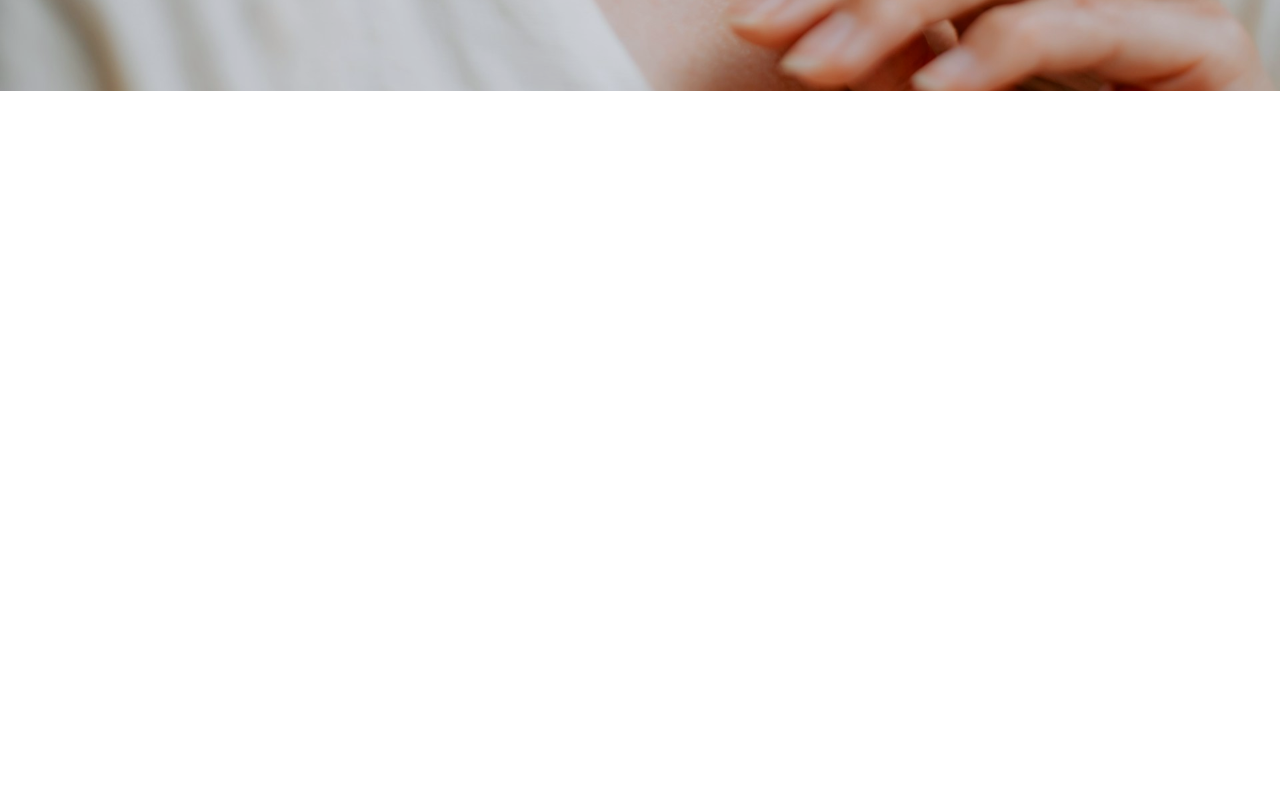
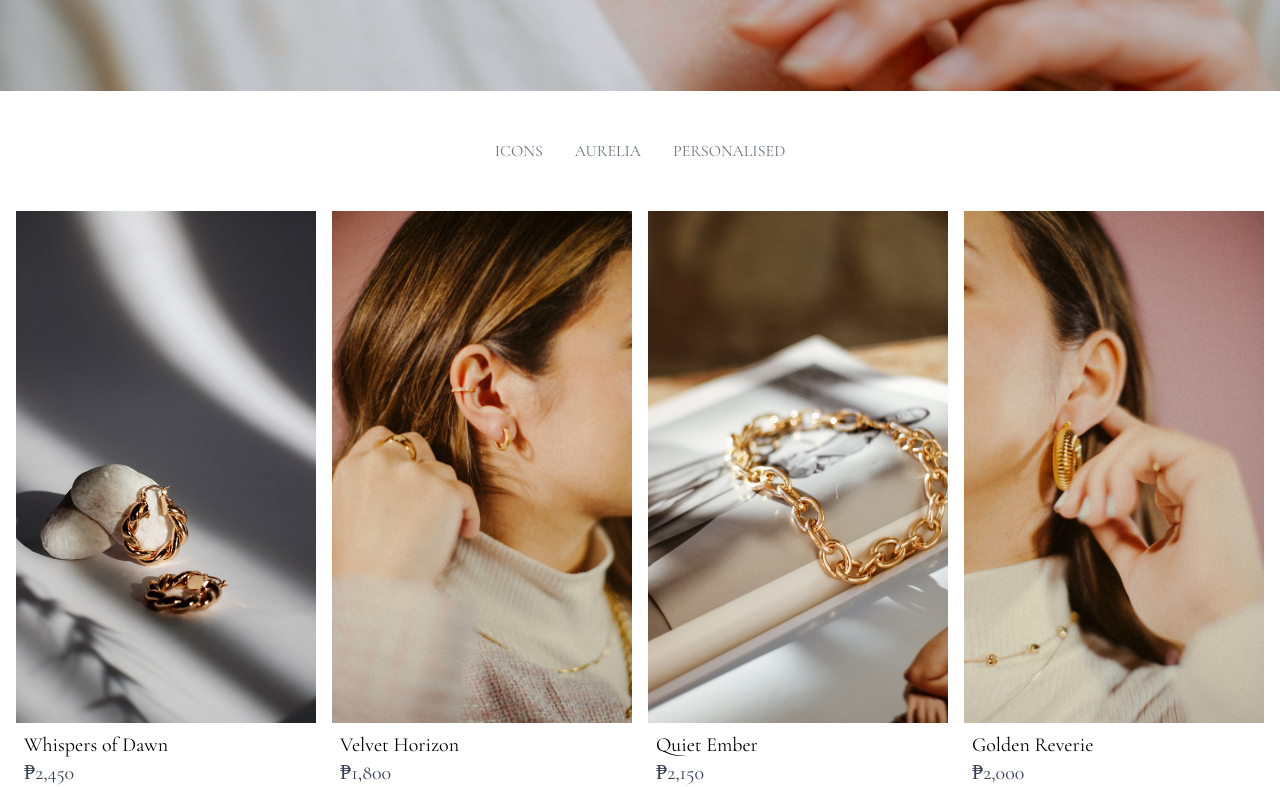
Before and after one commit to kharljhon14/amihan, a React (Vite) app: page / in a window 1280 px wide. Shown: the part 685-1472 px from the top of the page. Before the commit the page ends 800 px from the top, so only its background shows below. Built offline with nearby package versions, Linux system fonts and the light colour scheme.

Commit message:
[Feat] Hero and products

```diff
--- a/src/App.tsx
+++ b/src/App.tsx
@@ -1,12 +1,18 @@
 import Header from './components/header';
-import Hero from './components/hero';
+import Hero from './features/hero';
+import Products from './features/products';
 
 function App() {
   return (
-    <main>
+    <>
       <Header />
-      <Hero />
-    </main>
+      <main className="space-y-12">
+        <Hero />
+        <div className="mx-4">
+          <Products />
+        </div>
+      </main>
+    </>
   );
 }
 
--- a/src/components/header.tsx
+++ b/src/components/header.tsx
@@ -29,7 +29,7 @@ export default function Header() {
       </nav>
       <div>
         <h1 className="text-4xl font-bold">
-          <a href="">Amihan</a>
+          <a href="">La Princesse</a>
         </h1>
       </div>
       <nav className="flex gap-4">
--- a/src/components/hero.tsx
+++ b/src/features/hero.tsx
@@ -1,10 +1,10 @@
-import Button from './button';
+import Button from '../components/button';
 
 export default function Hero() {
   return (
     <div className="bg-[url(/images/hero.jpg)] bg-gray-200 bg-blend-multiply h-[90vh] bg-center bg-cover">
       <div className="w-full h-full overflow-hidden relative uppercase flex items-center justify-center flex-col gap-10">
-        <h2 className=" select-none text-white  text-9xl font-light">Amihan</h2>
+        <h2 className=" select-none text-white  text-9xl font-light">La Princesse</h2>
         <Button>Discover Our Icons</Button>
         <a
           href="#"
--- /dev/null
+++ b/src/features/product-card.tsx
@@ -0,0 +1,25 @@
+interface Props {
+  image: string;
+  title: string;
+  price: string;
+}
+
+export default function ProductCard({ image, title, price }: Props) {
+  return (
+    <div className=" w-full cursor-pointer">
+      <a href="#">
+        <div className="overflow-hidden h-[32rem]">
+          <img
+            className="w-full h-full object-cover object-center hover:scale-110 hover:rotate-1 transition-transform duration-500"
+            src={image}
+            alt={title}
+          />
+        </div>
+        <div className="mt-2 px-2">
+          <p className="text-xl">{title}</p>
+          <p className="text-gray-700 text-xl">&#x20B1;{price}</p>
+        </div>
+      </a>
+    </div>
+  );
+}
--- /dev/null
+++ b/src/features/products.tsx
@@ -0,0 +1,41 @@
+import ProductCard from './product-card';
+
+export default function Products() {
+  return (
+    <div>
+      <div className="flex items-center justify-center gap-8 mb-12">
+        <button className="uppercase cursor-pointer text-gray-500 hover:text-black transition-colors duration-300">
+          Icons
+        </button>
+        <button className="uppercase cursor-pointer text-gray-500 hover:text-black transition-colors duration-300">
+          Aurelia
+        </button>
+        <button className="uppercase cursor-pointer text-gray-500 hover:text-black transition-colors duration-300">
+          Personalised
+        </button>
+      </div>
+      <div className="flex justify-center gap-4">
+        <ProductCard
+          image="/images/image4.jpg"
+          title="Whispers of Dawn"
+          price="2,450"
+        />
+        <ProductCard
+          image="/images/image2.jpg"
+          title="Velvet Horizon"
+          price="1,800"
+        />
+        <ProductCard
+          image="/images/image3.jpg"
+          title="Quiet Ember"
+          price="2,150"
+        />
+        <ProductCard
+          image="/images/image1.jpg"
+          title="Golden Reverie"
+          price="2,000"
+        />
+      </div>
+    </div>
+  );
+}
```
